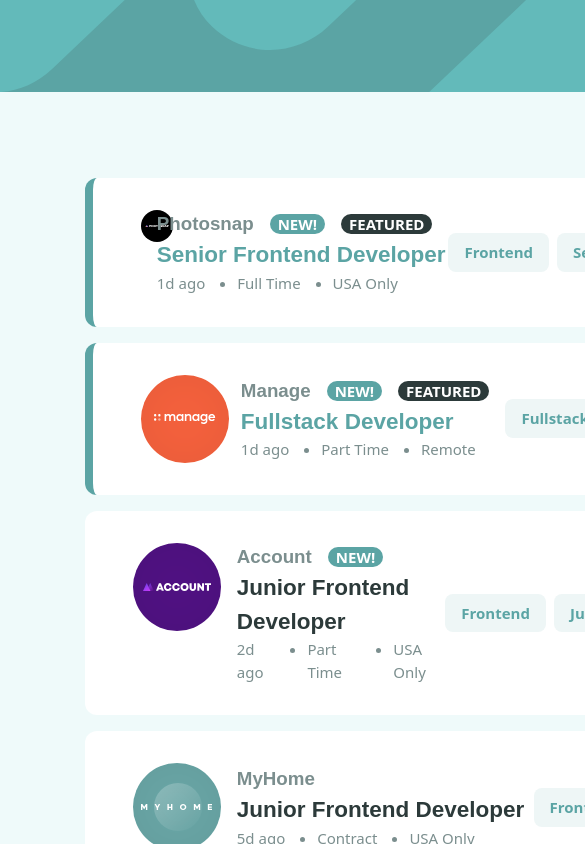
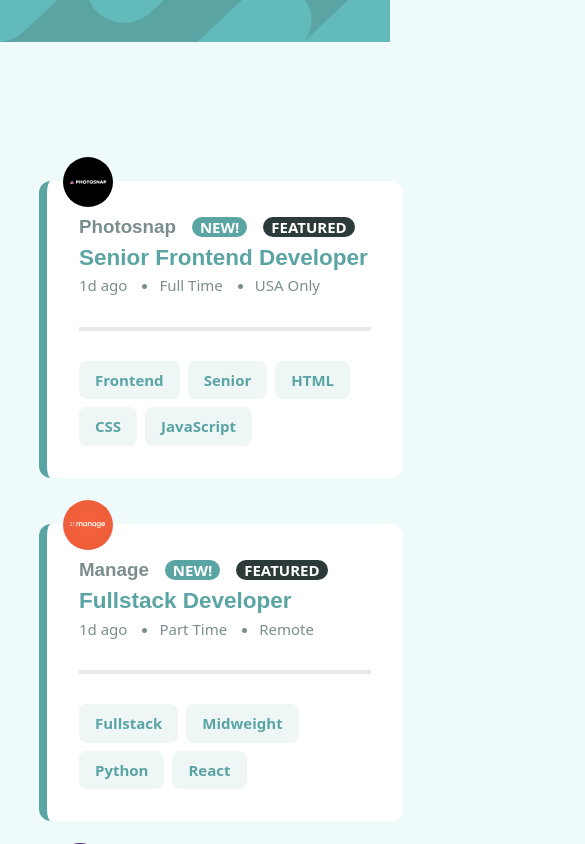
Before and after one commit to dangero1990/static-job-listing, a React (Create React App) app: page / in a window 390 px wide. Shown: the top 844 px of the page, 585 px wide, since content can reach past the window. Built offline with nearby package versions, Linux system fonts and the light colour scheme.

Commit message:
added mobile optimization

```diff
--- a/package.json
+++ b/package.json
@@ -2,6 +2,7 @@
   "name": "static-job-listing",
   "version": "0.1.0",
   "private": true,
+  "homepage": "https://dangero1990.github.io/static-job-listing",
   "dependencies": {
     "@testing-library/jest-dom": "^5.17.0",
     "@testing-library/react": "^13.4.0",
@@ -12,6 +13,8 @@
     "web-vitals": "^2.1.4"
   },
   "scripts": {
+    "predeloy": "npm run build",
+    "deploy": "gh-pages -d build",
     "start": "react-scripts start",
     "build": "react-scripts build",
     "test": "react-scripts test",
@@ -36,6 +39,7 @@
     ]
   },
   "devDependencies": {
+    "gh-pages": "^6.1.1",
     "tailwindcss": "^3.4.1"
   }
 }
--- a/src/App.css
+++ b/src/App.css
@@ -111,3 +111,38 @@ h3 {
 .clear:hover {
   text-decoration: underline;
 }
+
+hr {
+  display: none;
+}
+
+@media (min-width: 701px) and (max-width: 1050px) {
+  .card ul {
+    flex-wrap: wrap;
+  }
+}
+
+@media (max-width: 700px) {
+  .card img {
+    position: absolute;
+    top: -8%;
+    width: 50px;
+  }
+
+  .card {
+    grid-template-columns: none;
+    grid-template-rows: auto;
+    margin-top: 2em;
+  }
+
+  hr {
+    display: block;
+    margin: 2em 0 2em 0;
+    border-width: 2px;
+  }
+
+  .card ul {
+    justify-self: left;
+    flex-wrap: wrap;
+  }
+}
--- a/src/components/Header.js
+++ b/src/components/Header.js
@@ -22,7 +22,7 @@ function Header() {
   return (
     <>
       <img
-        src='./images/bgHeaderDesktop.svg'
+        src='./static-job-listing/images/bgHeaderDesktop.svg'
         alt='background image'
         className='-mb-16 w-[100%] bg-img'
         aria-hidden='true'
--- a/src/components/Main.js
+++ b/src/components/Main.js
@@ -29,11 +29,11 @@ function Card({ newJob, featured, company, logo, position, postedAt, contract, l
   return (
     <article
       id={id}
-      className={featured ? 'grid grid-cols-[auto_2fr_1fr] p-8 card rounded-xl featured-card' : 'grid grid-cols-[auto_2fr_1fr] p-8 card rounded-xl'}
+      className={featured ? 'grid grid-cols-[auto_2fr_1fr] p-8 card rounded-xl featured-card relative' : 'grid grid-cols-[auto_2fr_1fr] p-8 card rounded-xl relative'}
     >
       <img
-        className=' ml-4 mr-4'
-        src={logo}
+        className=' ml-4 mr-4 mx-auto my-auto'
+        src={`./static-job-listing${logo.slice(1)}`}
         alt={company}
       />
       <div className='mt-auto mb-auto'>
@@ -47,6 +47,7 @@ function Card({ newJob, featured, company, logo, position, postedAt, contract, l
           <li>{location}</li>
         </ul>
       </div>
+      <hr />
       <ul className='flex gap-2 mt-auto mb-auto justify-self-end'>
         <FilterButton props={role} />
         <FilterButton props={level} />
```
Also changed, not shown: 1 other file (tests, documents, lock files or other folders).
